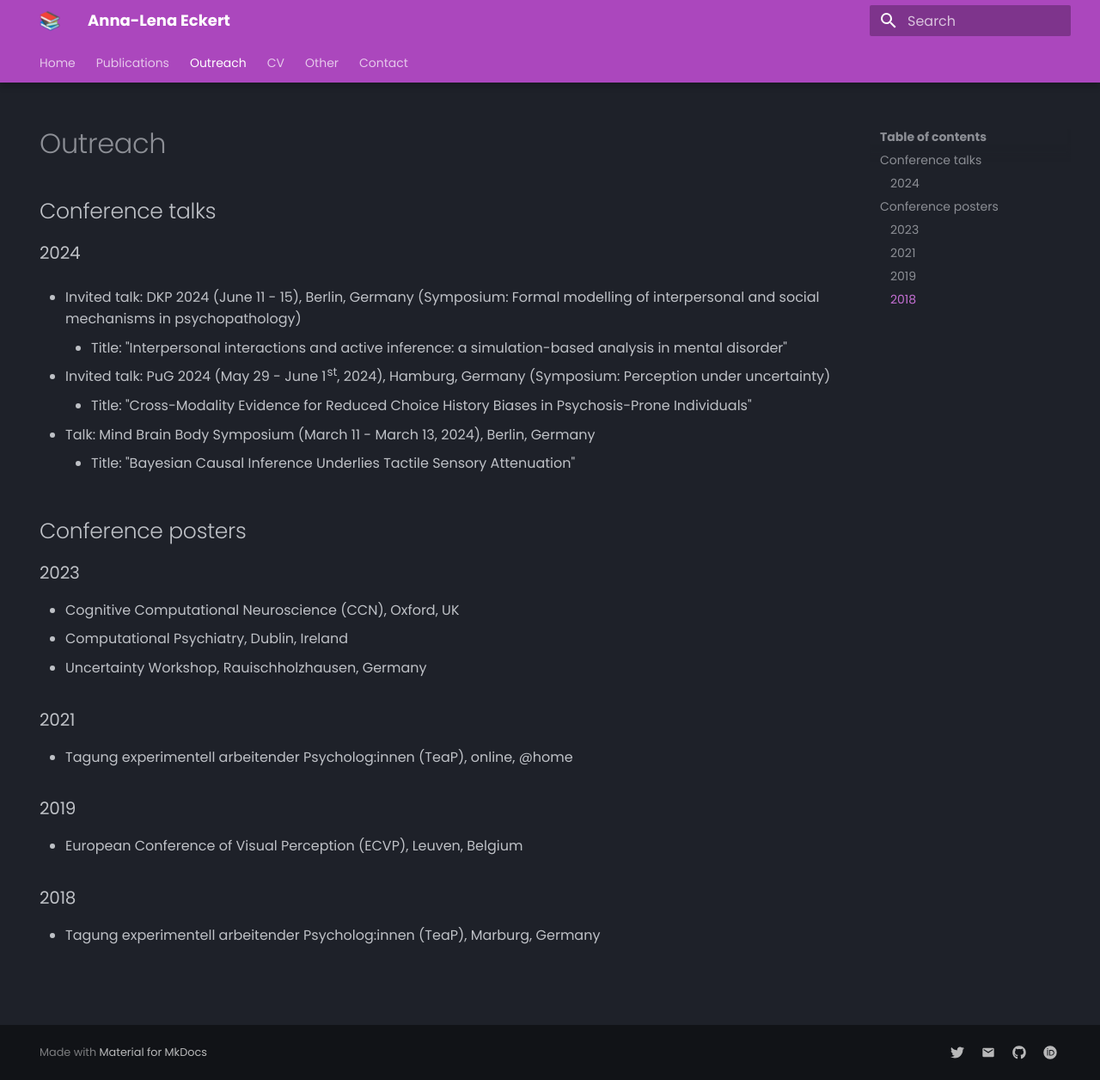
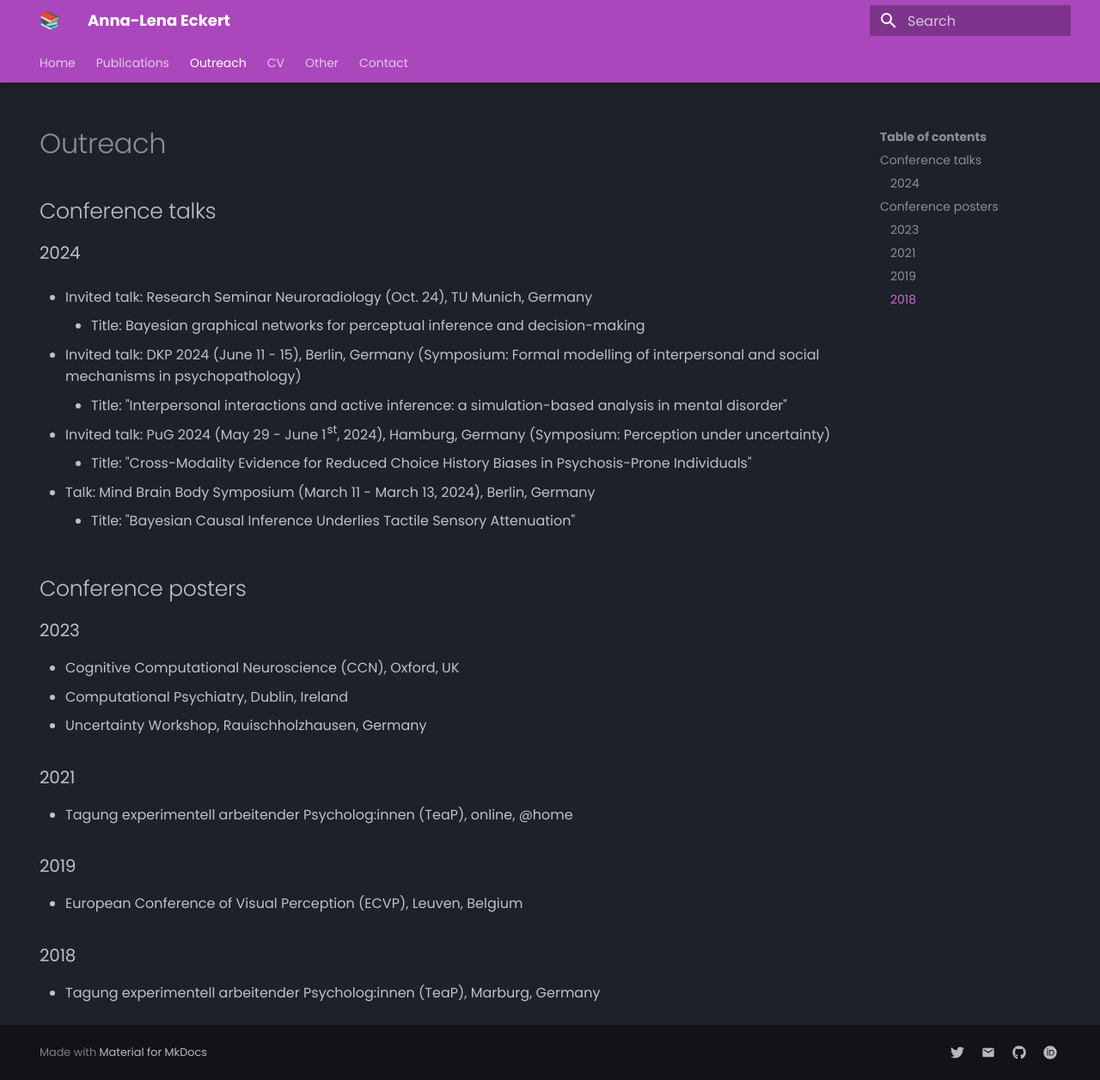
Before and after one commit to Eckertal/personal-website, an MkDocs documentation site: the page built from docs/outreach.md, in a window 1280 px wide and 1256 px high. Shown: the whole window at 86% size. Built offline with MkDocs 1.6.1 and Material for MkDocs 9.7.7, drawn with Linux system fonts in a browser that asks for light colours.

Commit message:
added tum munich seminar

```diff
--- a/docs/outreach.md
+++ b/docs/outreach.md
@@ -6,6 +6,9 @@ hide:
 ## Conference talks
 
 ### 2024
+
+- Invited talk: Research Seminar Neuroradiology (Oct. 24), TU Munich, Germany
+	- Title: Bayesian graphical networks for perceptual inference and decision-making
 
 - Invited talk: DKP 2024 (June 11 - 15), Berlin, Germany (Symposium: Formal modelling of interpersonal and social mechanisms in psychopathology)
     - Title: "Interpersonal interactions and active inference: a simulation-based analysis in mental disorder"
```
